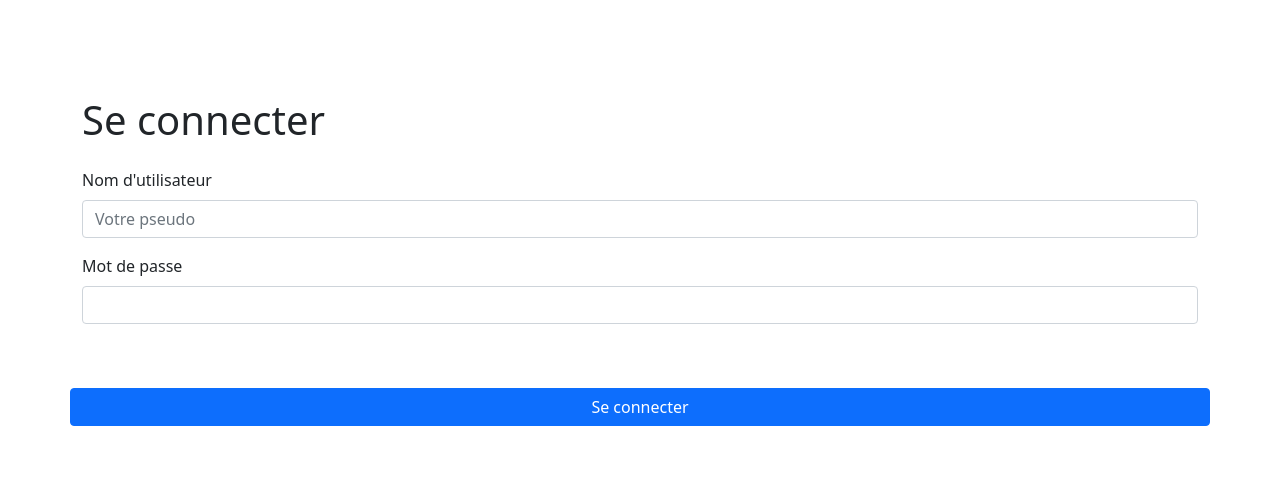
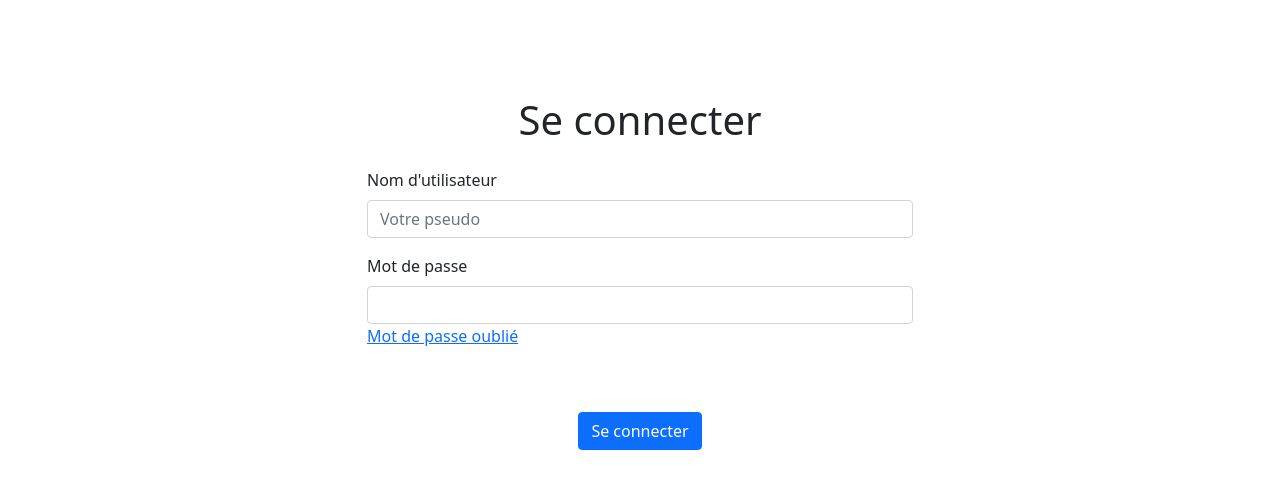
Before and after one commit to Hyperion60/SerreConnectee, a Django app: template templates/User/login.html in a window 1280 px wide. Shown: the part 86-575 px from the top of the page. Run offline with Django 4.2, Linux system fonts and the light colour scheme; the template is opened without the code that fills it, so the values that code supplies are empty; some libraries are stand-ins or nearby versions.

Commit message:
template: Add recover password link

```diff
--- a/templates/User/login.html
+++ b/templates/User/login.html
@@ -7,7 +7,7 @@
         <div class="row justify-content-md-center">
             <div class="mb-5"></div>
             <div class="mb-3">
-                <h1>Se connecter</h1>
+                <h1 style="text-align: center">Se connecter</h1>
             </div>
         </div>
         {% if errors %}
@@ -28,20 +28,23 @@
         <form method="post" action="/login/?next={{ next }}">
             {% csrf_token %}
             <div class="row justify-content-center">
-                <div class="mb-3" style="min-width: 50%;">
+                <div class="col-12 col-md-6 mb-3" style="min-width: 50%;">
                     <label for="username-input" class="form-label">Nom d'utilisateur</label>
                     <input type="text" class="form-control" id="username-input" name="username" placeholder="Votre pseudo" required>
                 </div>
             </div>
             <div class="row justify-content-center">
-                <div class="mb-3" style="min-width: 50%;">
+                <div class="col-12 col-md-6 mb-3" style="min-width: 50%;">
                     <label for="password-input" class="form-label">Mot de passe</label>
                     <input type="password" class="form-control" id="password-input" name="password" required>
+                    <a href="/lost-password/">Mot de passe oublié</a>
                 </div>
             </div>
             <div class="mb-5"></div>
             <div class="row justify-content-md-center">
-                <button class="btn btn-primary" type="submit">Se connecter</button>
+                <div class="col-12 col-md-8 text-center">
+                    <button class="btn btn-primary" style="align-content: center" type="submit">Se connecter</button>
+                </div>
             </div>
             <div class="mb-5"></div>
         </form>
```
